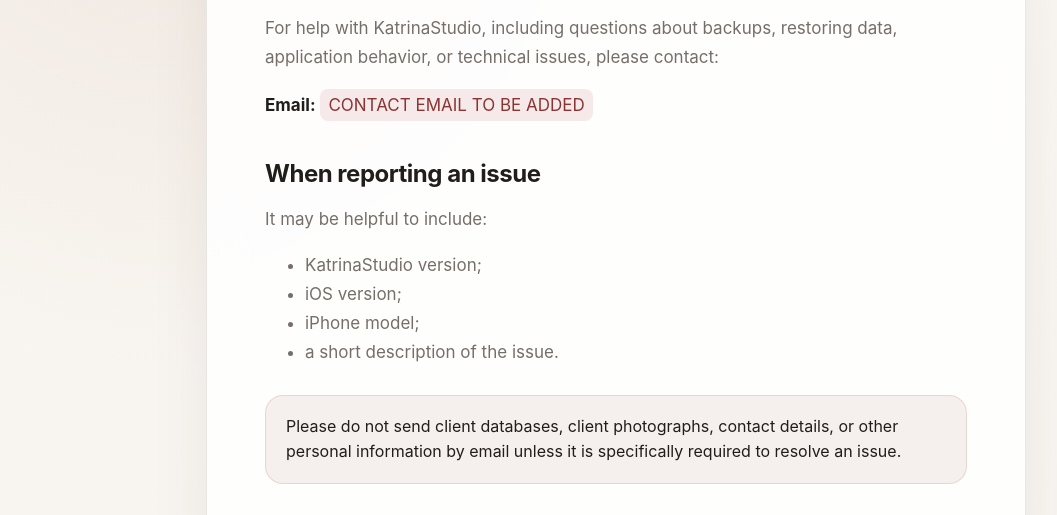
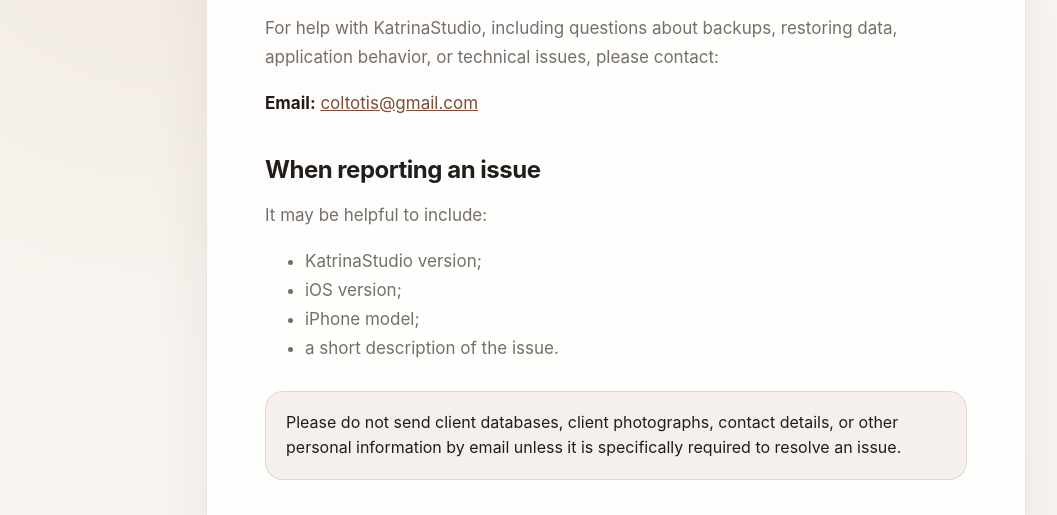
Before and after one commit to coltotis-ai/katrinastudio-site, a plain HTML site: page support/index.html in a window 1280 px wide. Shown: the part 275-790 px from the top of the page, without its empty margins (24-1081 px from the left). Drawn offline with Linux system fonts and the light colour scheme.

Commit message:
Add KatrinaStudio contact email to support/index.html

```diff
--- a/support/index.html
+++ b/support/index.html
@@ -17,7 +17,7 @@
 
       <p>For help with KatrinaStudio, including questions about backups, restoring data, application behavior, or technical issues, please contact:</p>
 
-      <p><strong>Email:</strong> <span class="placeholder">CONTACT EMAIL TO BE ADDED</span></p>
+      <p><strong>Email:</strong> <a href="mailto:coltotis@gmail.com">coltotis@gmail.com</a></p>
 
       <h2>When reporting an issue</h2>
       <p>It may be helpful to include:</p>
```
